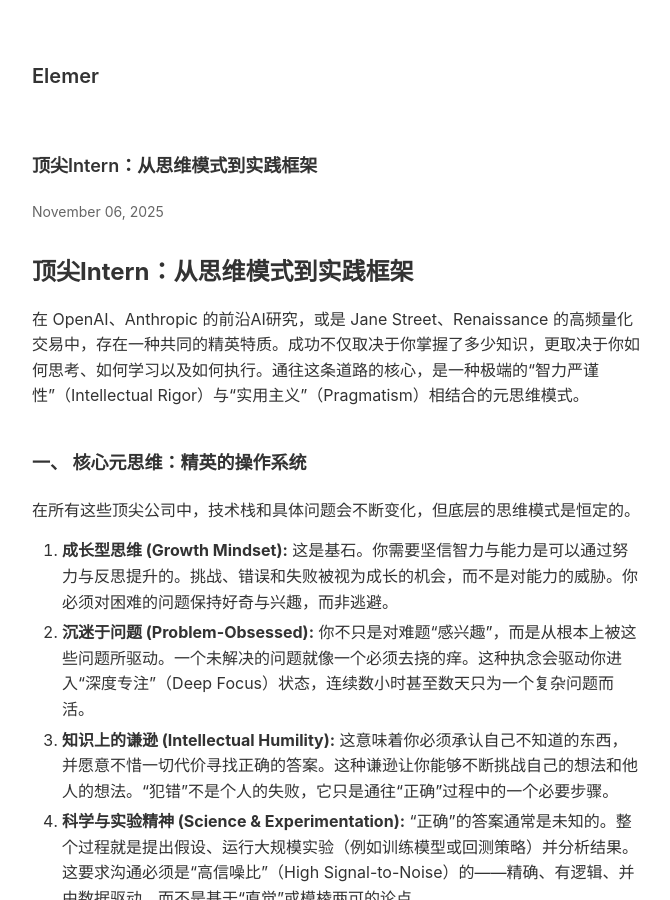
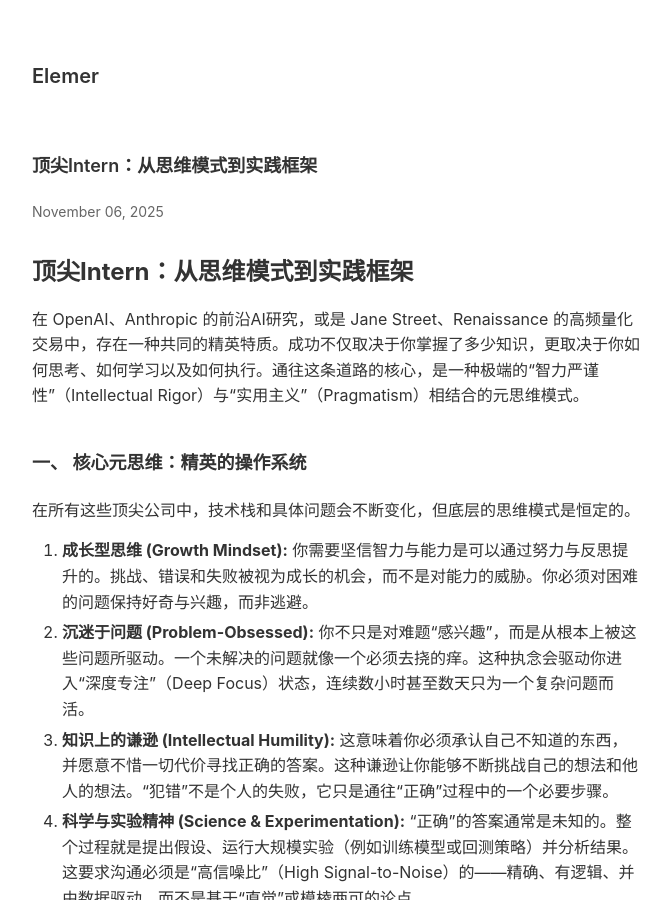
Before and after one commit to elemer1/elemer1.github.io, a Jekyll site: the page built from _writings/顶尖Intern：从思维模式到实践框架.md, in a window 1280 px wide and 900 px high. Shown: the whole window, without its empty margins (303-973 px from the left). Built offline with Jekyll 4.4.1, drawn with Linux system fonts in a browser that asks for light colours.

Commit message:
Update content - 2025-11-06 13:47:09

```diff
--- a/_writings/顶尖Intern：从思维模式到实践框架.md
+++ b/_writings/顶尖Intern：从思维模式到实践框架.md
@@ -2,7 +2,6 @@
 title: 顶尖Intern：从思维模式到实践框架
 date: 2025-11-06
 ---
-
 # 顶尖Intern：从思维模式到实践框架
 
 在 OpenAI、Anthropic 的前沿AI研究，或是 Jane Street、Renaissance 的高频量化交易中，存在一种共同的精英特质。成功不仅取决于你掌握了多少知识，更取决于你如何思考、如何学习以及如何执行。通往这条道路的核心，是一种极端的“智力严谨性”（Intellectual Rigor）与“实用主义”（Pragmatism）相结合的元思维模式。
@@ -11,7 +10,7 @@
 
 在所有这些顶尖公司中，技术栈和具体问题会不断变化，但底层的思维模式是恒定的。
 
-1. **成长型思维 (Growth Mindset):** 这是基石。你需要坚信智力与能力是可以通过努力与反思提升的。挑战、错误和失败被视为成长的机会，而不是对能力的威胁。你必须对困难的问题保持好奇与兴趣，而非逃避。
+1. **成长型思维 (Growth Mindset):** 你需要坚信智力与能力是可以通过努力与反思提升的。挑战、错误和失败被视为成长的机会，而不是对能力的威胁。你必须对困难的问题保持好奇与兴趣，而非逃避。
 2. **沉迷于问题 (Problem-Obsessed):** 你不只是对难题“感兴趣”，而是从根本上被这些问题所驱动。一个未解决的问题就像一个必须去挠的痒。这种执念会驱动你进入“深度专注”（Deep Focus）状态，连续数小时甚至数天只为一个复杂问题而活。
 3. **知识上的谦逊 (Intellectual Humility):** 这意味着你必须承认自己不知道的东西，并愿意不惜一切代价寻找正确的答案。这种谦逊让你能够不断挑战自己的想法和他人的想法。“犯错”不是个人的失败，它只是通往“正确”过程中的一个必要步骤。
 4. **科学与实验精神 (Science & Experimentation):** “正确”的答案通常是未知的。整个过程就是提出假设、运行大规模实验（例如训练模型或回测策略）并分析结果。这要求沟通必须是“高信噪比”（High Signal-to-Noise）的——精确、有逻辑、并由数据驱动，而不是基于“直觉”或模棱两可的论点。
```
